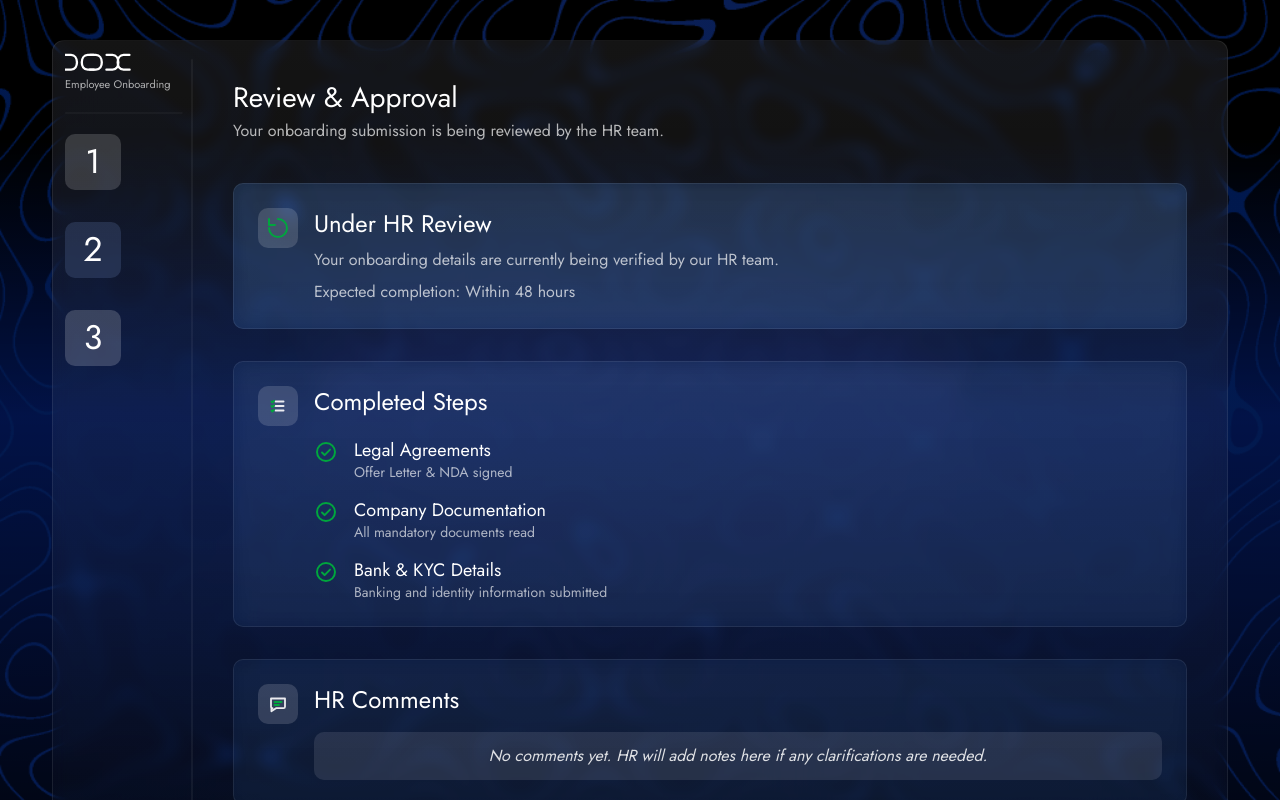
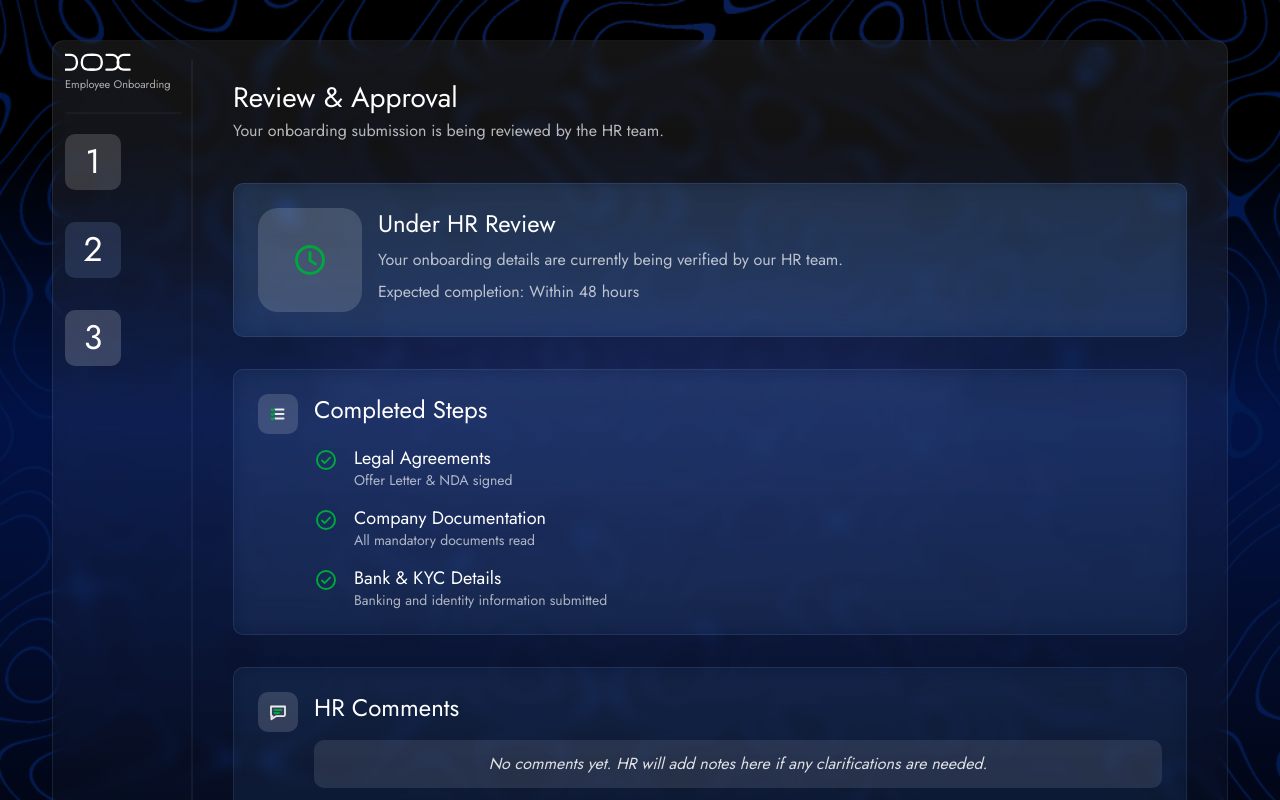
Before and after one commit to NoCapCode-tm/Dox, a React (Vite) app: page /review-approval in a window 1280 px wide. Shown: the top 800 px of the page. Built offline with nearby package versions, Linux system fonts and the light colour scheme; a web font is replaced by a local one.

Commit message:
fix(ReviewApproval): remove clock tick marks from HR review icon

```diff
--- a/src/pages/ReviewApproval.jsx
+++ b/src/pages/ReviewApproval.jsx
@@ -89,7 +89,8 @@ const ReviewApproval = () => {
                                         title="Under HR Review"
                                         description="Your onboarding details are currently being verified by our HR team."
                                         secondary="Expected completion: Within 48 hours"
-                                        icon={<ReviewIcon />}
+                                        icon={<ClockIcon />}
+                                        iconClassName="h-[104px] w-[104px] rounded-[20px]"
                                         tone="primary"
                                     />
 
@@ -160,7 +161,7 @@ const CompletedStep = ({ title, desc }) => (
     </div>
 )
 
-const InfoCard = ({ title, description, secondary, icon, tone = 'secondary' }) => (
+const InfoCard = ({ title, description, secondary, icon, iconClassName = 'h-10 w-10 rounded-[10px]', tone = 'secondary' }) => (
     <div
         className="relative rounded-[10px] border border-white/8 p-4 md:p-6"
         style={{
@@ -170,7 +171,7 @@ const InfoCard = ({ title, description, secondary, icon, tone = 'secondary' }) =
         }}
     >
         <div className="flex items-start gap-3 md:gap-4">
-            <div className="flex h-10 w-10 shrink-0 items-center justify-center rounded-[10px] bg-white/15 text-white">
+            <div className={`flex shrink-0 items-center justify-center bg-white/15 text-white ${iconClassName}`}>
                 {icon}
             </div>
             <div className="min-w-0 flex-1">
@@ -208,10 +209,10 @@ const DoxLogo = () => (
     </svg>
 )
 
-const ReviewIcon = () => (
-    <svg width="24" height="24" viewBox="0 0 24 24" fill="none" aria-hidden="true">
-        <path d="M12 3a9 9 0 1 1-9 9" stroke="#00A63E" strokeWidth="2" strokeLinecap="round" />
-        <path d="M3 3v6h6" stroke="#00A63E" strokeWidth="2" strokeLinecap="round" strokeLinejoin="round" />
+const ClockIcon = () => (
+    <svg width="48" height="48" viewBox="0 0 48 48" fill="none" aria-hidden="true">
+        <circle cx="24" cy="24" r="13.5" stroke="#00A63E" strokeWidth="3" />
+        <path d="M24 16.5V24.5L29.5 28" stroke="#00A63E" strokeWidth="3" strokeLinecap="round" strokeLinejoin="round" />
     </svg>
 )
 
```
